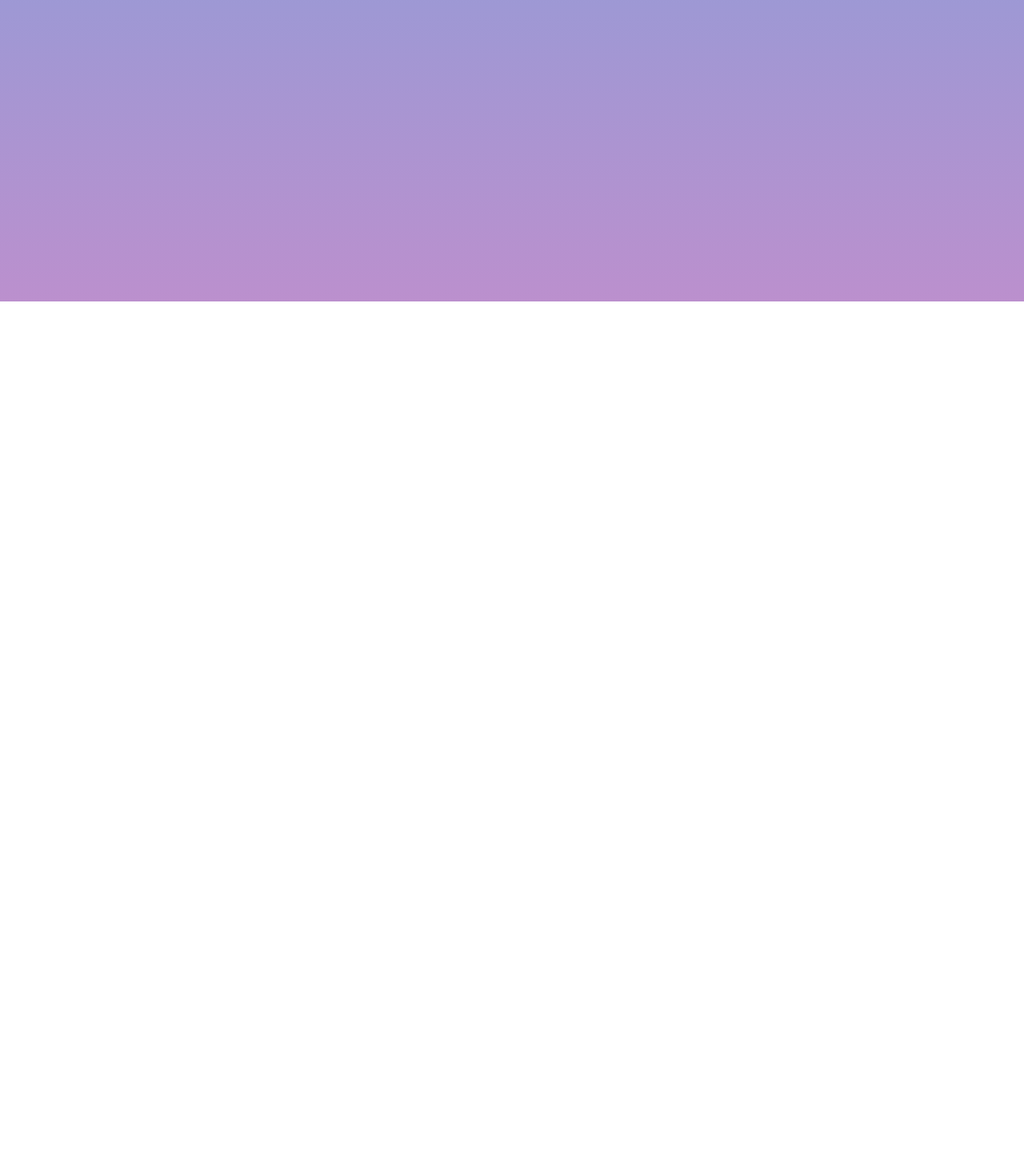
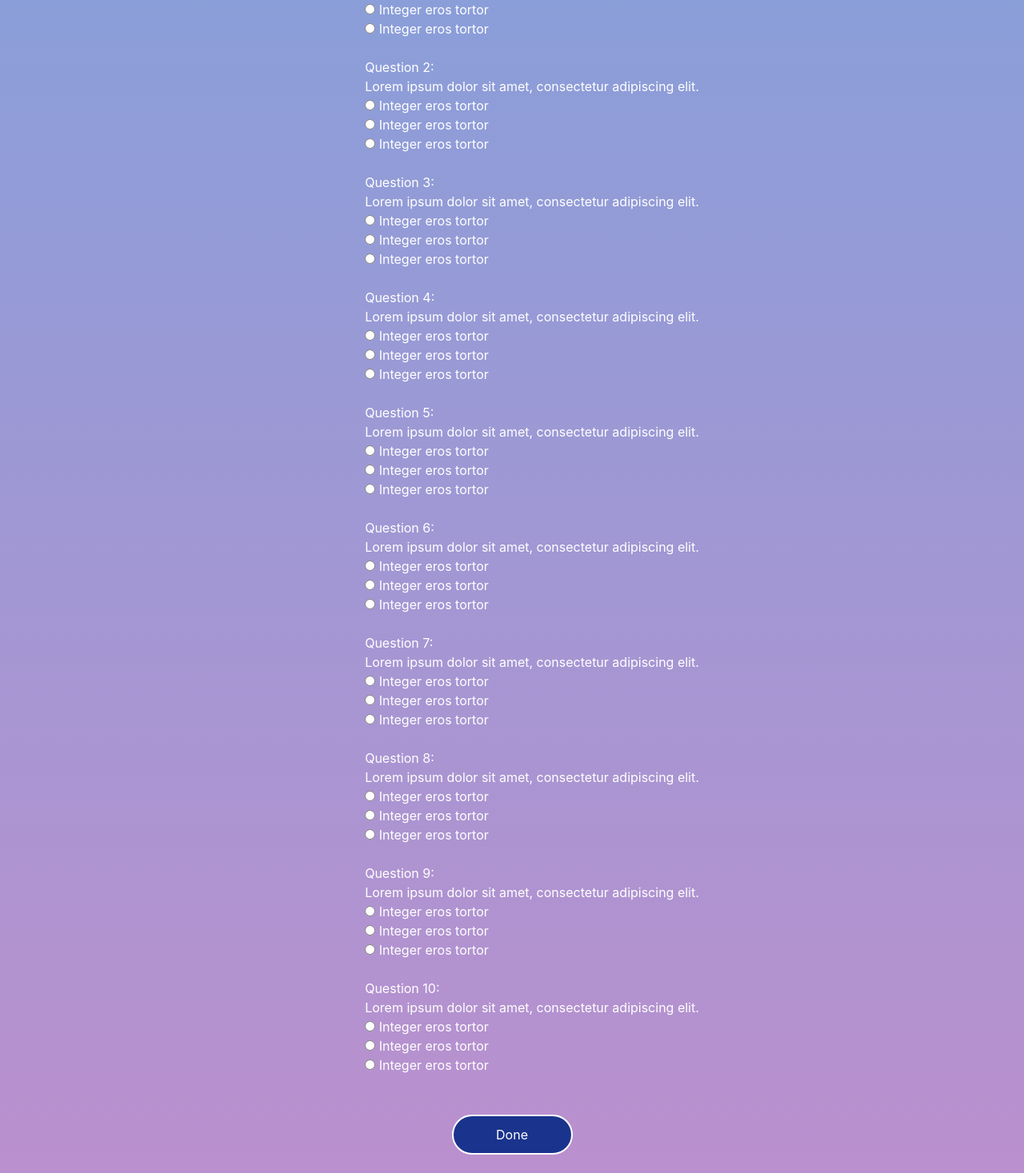
Before and after one commit to Homamjabir/the-sleep-app, a React (Create React App) app: page /questionnaire in a window 1280 px wide. Shown: the part 423-1890 px from the top of the page at 80% size. Before the commit the page ends 800 px from the top, so only its background shows below. Built offline with nearby package versions, Linux system fonts and the light colour scheme.

Commit message:
added questionnaire page

```diff
--- a/src/App.css
+++ b/src/App.css
@@ -1,7 +1,7 @@
 .App {
   text-align: center;
+  color: white;
 
-  position:fixed;
   padding:0;
   margin:0;
 
--- /dev/null
+++ b/src/components/css/questionnaire.css
@@ -0,0 +1,37 @@
+.questionnaireContainer {
+    position: relative;
+
+}
+
+.questionnaireContainer h1 {
+    padding-top: 100px;
+}
+
+.questionnaireContainer h2 {
+    padding-top: 60px;
+
+}
+
+.questions {
+    padding-top: 50px;
+    display: inline-block;
+    text-align: left;
+    padding-left: 50px;
+    padding-bottom: 50px;
+}
+
+.questionnaireContainer button {
+    width: 151px;
+    height: 50px;
+    border-radius: 50px;
+    border-style: solid;
+    border-color: white;
+    color: white;
+    text-align: center;
+    background-color: #1A338C;
+    margin-bottom: 50px;
+}
+
+.questionnaireContainer button:hover {
+    background-color: #11215a ;
+  }
--- a/src/components/questionnaire.js
+++ b/src/components/questionnaire.js
@@ -1,10 +1,176 @@
 import React, { Component } from "react";
+import "./css/questionnaire.css"
 
 class Questionnaire extends Component {
     render() {
       return (
         <div className = "questionnaireContainer">
-          Questionnaire
+          <h1>
+            Questionnaire
+          </h1>
+          <h2>
+            Hello there, human
+            <br/>
+            I got some questions for you
+          </h2>
+
+          <div className = "questions">
+
+            <div className = "question 1">
+              <p1>
+                Question 1:
+                <br/>
+                Lorem ipsum dolor sit amet, consectetur adipiscing elit.
+              </p1>
+              <div>
+                <input type="radio"  /> Integer eros tortor
+                <br/>
+                <input type="radio" /> Integer eros tortor
+                <br/>
+                <input type="radio" /> Integer eros tortor
+              </div>
+            </div>
+            <br/>
+            <div className = "question 2">
+              <p1>
+                Question 2:
+                <br/>
+                Lorem ipsum dolor sit amet, consectetur adipiscing elit.
+              </p1>
+              <div>
+                <input type="radio" /> Integer eros tortor
+                <br/>
+                <input type="radio" /> Integer eros tortor
+                <br/>
+                <input type="radio"  /> Integer eros tortor
+              </div>
+            </div>
+            <br/>
+            <div>
+              <p1>
+                Question 3:
+                <br/>
+                Lorem ipsum dolor sit amet, consectetur adipiscing elit.
+              </p1>
+              <div>
+                <input type="radio"  /> Integer eros tortor
+                <br/>
+                <input type="radio"  /> Integer eros tortor
+                <br/>
+                <input type="radio"  /> Integer eros tortor
+              </div>
+            </div>
+            <br/>
+            <div>
+              <p1>
+                Question 4:
+                <br/>
+                Lorem ipsum dolor sit amet, consectetur adipiscing elit.
+              </p1>
+              <div>
+                <input type="radio" /> Integer eros tortor
+                <br/>
+                <input type="radio"  /> Integer eros tortor
+                <br/>
+                <input type="radio" /> Integer eros tortor
+              </div>
+            </div>
+            <br/>
+            <div>
+              <p1>
+                Question 5:
+                <br/>
+                Lorem ipsum dolor sit amet, consectetur adipiscing elit.
+              </p1>
+              <div>
+                <input type="radio" /> Integer eros tortor
+                <br/>
+                <input type="radio"  /> Integer eros tortor
+                <br/>
+                <input type="radio"  /> Integer eros tortor
+              </div>
+            </div>
+            <br/>
+            <div>
+              <p1>
+                Question 6:
+                <br/>
+                Lorem ipsum dolor sit amet, consectetur adipiscing elit.
+              </p1>
+              <div>
+                <input type="radio" /> Integer eros tortor
+                <br/>
+                <input type="radio"  /> Integer eros tortor
+                <br/>
+                <input type="radio" /> Integer eros tortor
+              </div>
+            </div>
+            <br/>
+            <div>
+              <p1>
+                Question 7:
+                <br/>
+                Lorem ipsum dolor sit amet, consectetur adipiscing elit.
+              </p1>
+              <div>
+                <input type="radio"  /> Integer eros tortor
+                <br/>
+                <input type="radio" /> Integer eros tortor
+                <br/>
+                <input type="radio" /> Integer eros tortor
+              </div>
+            </div>
+            <br/>
+            <div>
+              <p1>
+                Question 8:
+                <br/>
+                Lorem ipsum dolor sit amet, consectetur adipiscing elit.
+              </p1>
+              <div>
+                <input type="radio" /> Integer eros tortor
+                <br/>
+                <input type="radio" /> Integer eros tortor
+                <br/>
+                <input type="radio" /> Integer eros tortor
+              </div>
+            </div>
+            <br/>
+            <div>
+              <p1>
+                Question 9:
+                <br/>
+                Lorem ipsum dolor sit amet, consectetur adipiscing elit.
+              </p1>
+              <div>
+                <input type="radio" /> Integer eros tortor
+                <br/>
+                <input type="radio"/> Integer eros tortor
+                <br/>
+                <input type="radio" /> Integer eros tortor
+              </div>
+            </div>
+            <br/>
+            <div>
+              <p1>
+                Question 10:
+                <br/>
+                Lorem ipsum dolor sit amet, consectetur adipiscing elit.
+              </p1>
+              <div>
+                <input type="radio" /> Integer eros tortor
+                <br/>
+                <input type="radio"  /> Integer eros tortor
+                <br/>
+                <input type="radio"  /> Integer eros tortor
+              </div>
+            </div>
+          </div>
+          <div>
+            <button className = "buttonTest">
+                Done
+            </button>
+          </div>
         </div>
       );
     }
```
